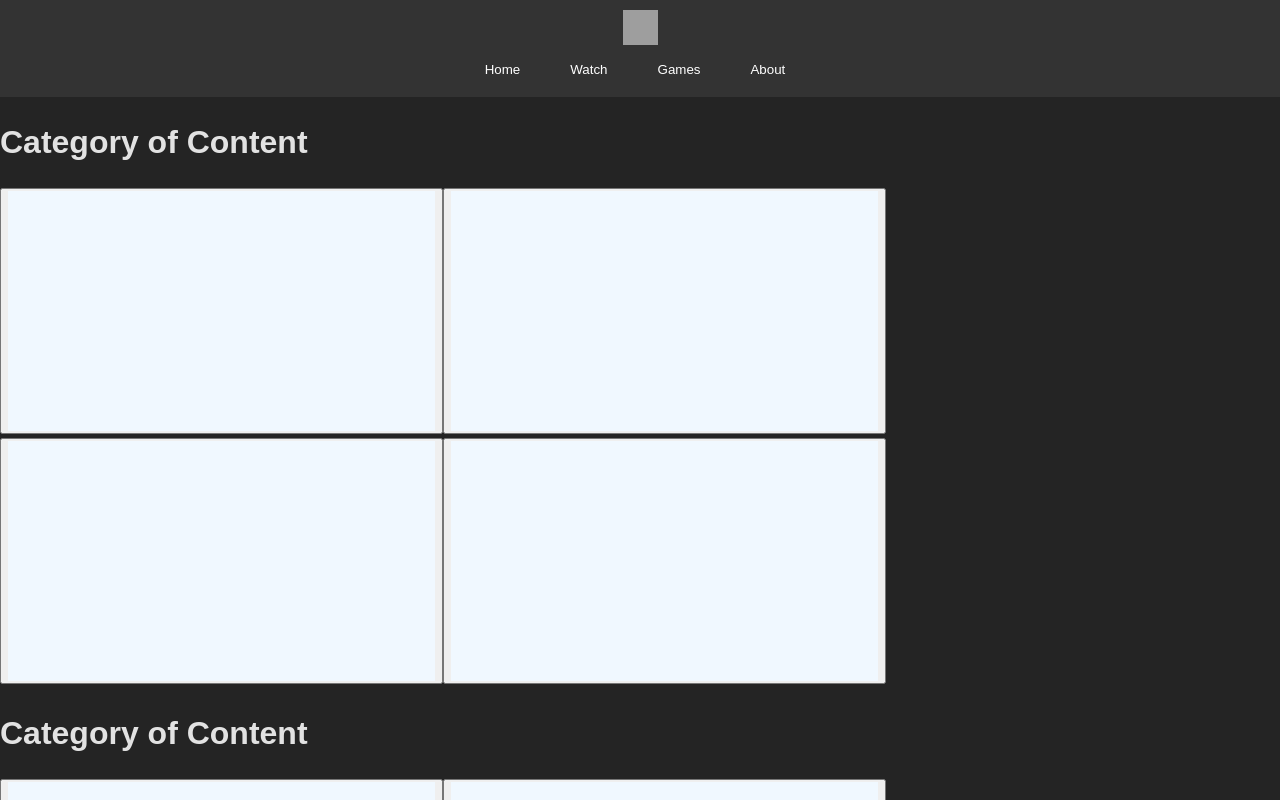
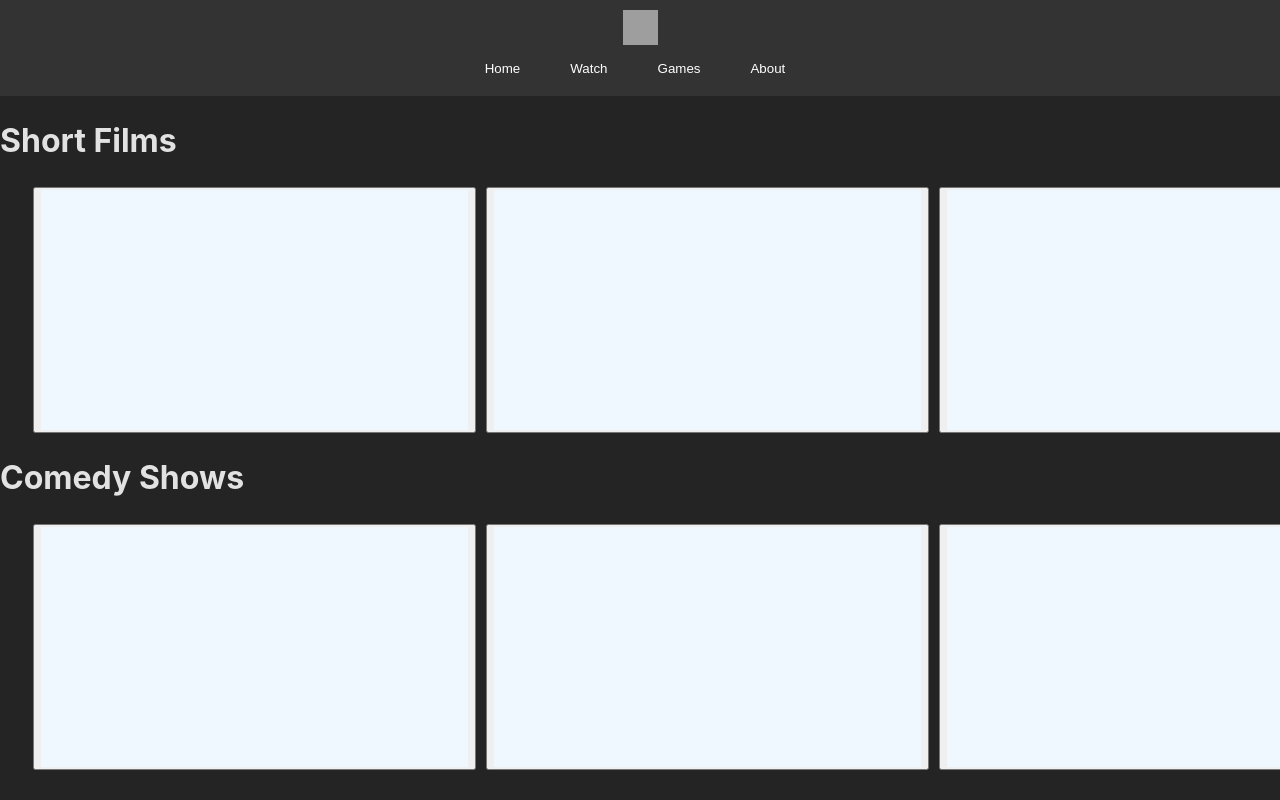
Before and after one commit to pjflipper1/ArrovaStudiosWebsite, a React (Vite) app in the folder my-react-app/: page / in a window 1280 px wide. Both pictures are taken after a click on the button "Watch". Shown: the top 800 px of the page. Built offline with nearby package versions, Linux system fonts and the light colour scheme; grey boxes are pictures that could not be loaded.

Commit message:
this commit will go to the branch for the Arrova games update

```diff
--- a/my-react-app/src/App.css
+++ b/my-react-app/src/App.css
@@ -58,13 +58,24 @@ ul {
     height: 240px;
 }
 
-.button{
+.tile-button{
     margin-top: 11px;
     margin-bottom: 11px;
-    margin-left: 13px;
+    margin-left: 21px;
     margin-right: 13px;
 }
 
 .watch{
     overflow: auto;
+    margin-bottom: 139px;
 }
+
+.layout {
+    display: flex; /* Use flexbox layout */
+    flex-direction: row; /* Align children in a row; change to column if vertical spacing is needed */
+    gap: 10px; /* Space between each sub-object */
+    margin-top: 11px;
+    margin-bottom: 11px;
+    margin-left: 33px;
+    margin-right: 53px;
+}
--- a/my-react-app/src/Games.jsx
+++ b/my-react-app/src/Games.jsx
@@ -1,28 +1,51 @@
 import React, { useState, useEffect } from 'react';
-import './games.css'; // Assuming this is where your custom styles are defined
+import './App.css'; // Assuming this is where your custom styles are defined
 
 const Games = () => {
-  const [currentClassIndex, setCurrentClassIndex] = useState(1);
-  const totalClasses = 3;
-
-  useEffect(() => {
-    const intervalId = setInterval(() => {
-      setCurrentClassIndex((prevIndex) => (prevIndex % totalClasses) + 1);
-    }, 3000);
-
-    return () => {
-      clearInterval(intervalId); // Cleanup interval on component unmount
-    };
-  }, [totalClasses]);
-
-  return (
-    <div className={`scroll-container class${currentClassIndex}`}>
-      {/* You can render different content for each class here */}
-      {currentClassIndex === 1 && <h1>One</h1>}
-      {currentClassIndex === 2 && <h1>Two</h1>}
-      {currentClassIndex === 3 && <h1>Three</h1>}
+  return(
+    <div className='section'>
+        <div>
+          <h1>Display Nice Design</h1>
+        </div>
+        <h1>Games</h1>
+        <div className='layout'>
+          <button id='tile-button'>
+            <div className="show-tile">
+            </div>
+          </button>
+          <button id='tile-button'>
+            <div className="show-tile">
+            </div>
+          </button>
+          <button id='tile-button'>
+            <div className="show-tile">
+            </div>
+          </button>
+          <button id='tile-button'>
+            <div className="show-tile">
+            </div>
+          </button>
+        </div>
+        <div className='layout'>
+          <button id='tile-button'>
+            <div className="show-tile">
+            </div>
+          </button>
+          <button id='tile-button'>
+            <div className="show-tile">
+            </div>
+          </button>
+          <button id='tile-button'>
+            <div className="show-tile">
+            </div>
+          </button>
+          <button id='tile-button'>
+            <div className="show-tile">
+            </div>
+          </button>
+        </div>
     </div>
-  );
-};
+  )
+}
 
 export default Games;
--- a/my-react-app/src/Home.jsx
+++ b/my-react-app/src/Home.jsx
@@ -3,7 +3,7 @@ import React from 'react';
 const Home = () => {
   return (
     <div className="watch">
-      <h1>Home</h1>
+      <h1>Welcome to Arrova Studios, where we re-imagine film making and game development</h1>
     </div>
   );
 };
--- a/my-react-app/src/Watch.jsx
+++ b/my-react-app/src/Watch.jsx
@@ -5,84 +5,42 @@ const Watch = () => {
   return (
     <div className="watch">
       <div className='section'>
-        <h1>Category of Content</h1>
+        <h1>Short Films</h1>
         <div className='layout'>
-          <button>
+          <button id='tile-button'>
             <div className="show-tile">
             </div>
           </button>
-          <button>
+          <button id='tile-button'>
             <div className="show-tile">
             </div>
           </button>
-          <button>
+          <button id='tile-button'>
             <div className="show-tile">
             </div>
           </button>
-          <button>
+          <button id='tile-button'>
             <div className="show-tile">
             </div>
           </button>
         </div>
       </div>
       <div className='section'>
-        <h1>Category of Content</h1>
+        <h1>Comedy Shows</h1>
         <div className='layout'>
-          <button>
+          <button id='tile-button'>
             <div className="show-tile">
             </div>
           </button>
-          <button>
+          <button id='tile-button'>
             <div className="show-tile">
             </div>
           </button>
-          <button>
+          <button id='tile-button'>
             <div className="show-tile">
             </div>
           </button>
-          <button>
-            <div className="show-tile">
-            </div>
-          </button>
-        </div>
-      </div>
-      <div className='section'>
-        <h1>Category of Content</h1>
-        <div className='layout'>
-          <button>
-            <div className="show-tile">
-            </div>
-          </button>
-          <button>
-            <div className="show-tile">
-            </div>
-          </button>
-          <button>
-            <div className="show-tile">
-            </div>
-          </button>
-          <button>
-            <div className="show-tile">
-            </div>
-          </button>
-        </div>
-      </div>
-      <div className='section'>
-        <h1>Category of Content</h1>
-        <div className='layout'>
-          <button>
-            <div className="show-tile">
-            </div>
-          </button>
-          <button>
-            <div className="show-tile">
-            </div>
-          </button>
-          <button>
-            <div className="show-tile">
-            </div>
-          </button>
-          <button>
+          <button id='tile-button'>
             <div className="show-tile">
             </div>
           </button>
```
Also changed, not shown: my-react-app/src/HomePage.jsx (line endings or trailing spaces).
